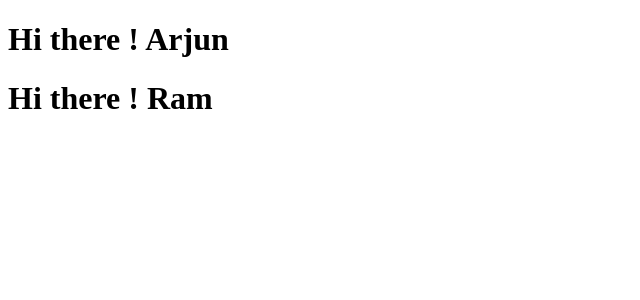
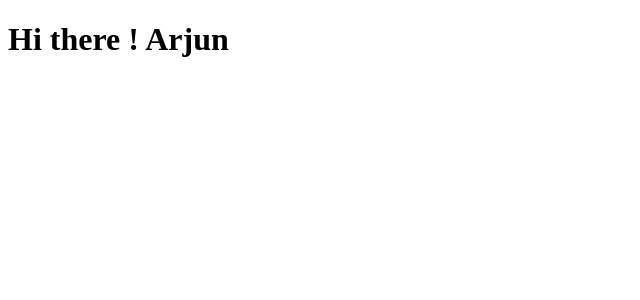
Before and after one commit to arjunk03/reactApp, a React (Vite) app in the folder ReactApp/: page / in a window 1280 px wide. Shown: the top 300 px of the page, without its empty margins (0-640 px from the left). Built offline with nearby package versions, Linux system fonts and the light colour scheme.

Commit message:
css updated

```diff
--- a/ReactApp/src/App.tsx
+++ b/ReactApp/src/App.tsx
@@ -1,11 +1,11 @@
 import Hello from "./componenets/Hello";
 
 function App() {
+  const seatNumbers = [1, 3, 4];
   return (
     <>
       <div>
-        <Hello name="Arjun" msg="Hi there !" />
-        <Hello name="Ram" msg="Hi there !" />
+        <Hello name="Arjun" msg="Hi there !" seatNumbers={seatNumbers} />
       </div>
     </>
   );
```
